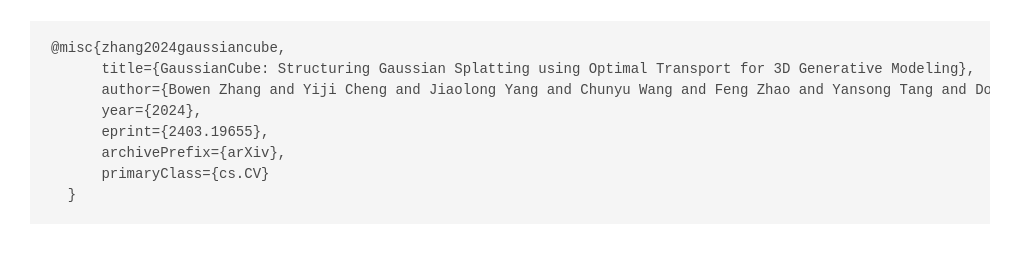
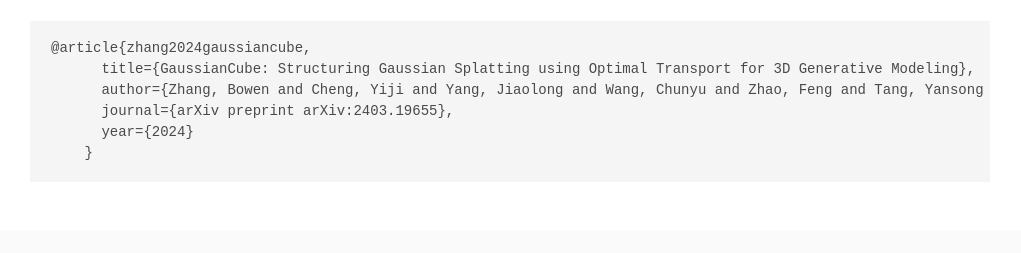
Before and after one commit to GaussianCube/GaussianCube.github.io, a plain HTML site: page index.html in a window 1280 px wide. Shown: the part 3607-3860 px from the top of the page, without its empty margins (130-1151 px from the left). Drawn offline with nearby package versions, Linux system fonts and the light colour scheme; some icons are missing; a web font is replaced by a local one.

Commit message:
[code] update paper link

```diff
--- a/index.html
+++ b/index.html
@@ -532,14 +532,12 @@
 <section class="section" id="BibTeX">
   <div class="container is-max-desktop content">
     <h2 class="title">BibTeX</h2>
-    <pre><code>@misc{zhang2024gaussiancube,
+    <pre><code>@article{zhang2024gaussiancube,
       title={GaussianCube: Structuring Gaussian Splatting using Optimal Transport for 3D Generative Modeling},
-      author={Bowen Zhang and Yiji Cheng and Jiaolong Yang and Chunyu Wang and Feng Zhao and Yansong Tang and Dong Chen and Baining Guo},
-      year={2024},
-      eprint={2403.19655},
-      archivePrefix={arXiv},
-      primaryClass={cs.CV}
-  }</code></pre>
+      author={Zhang, Bowen and Cheng, Yiji and Yang, Jiaolong and Wang, Chunyu and Zhao, Feng and Tang, Yansong and Chen, Dong and Guo, Baining},
+      journal={arXiv preprint arXiv:2403.19655},
+      year={2024}
+    }</code></pre>
   </div>
 </section>
 
```
